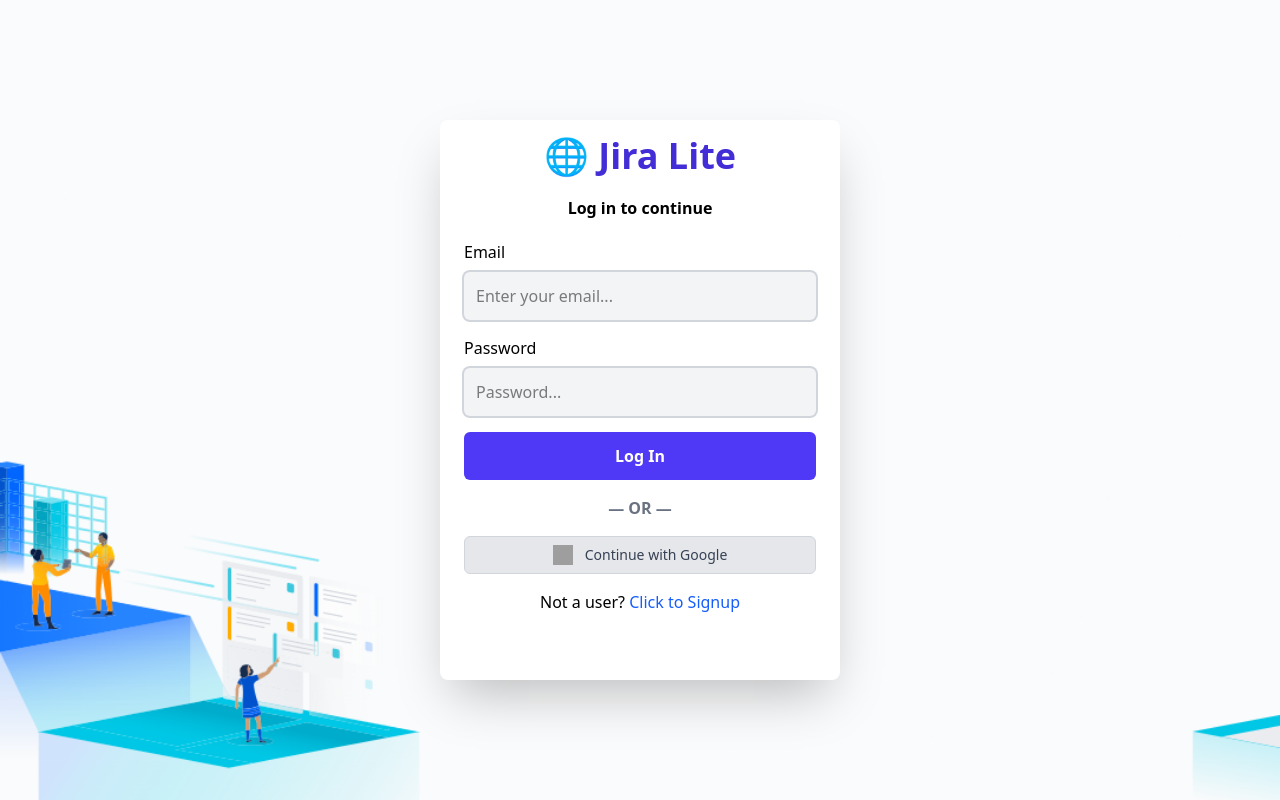
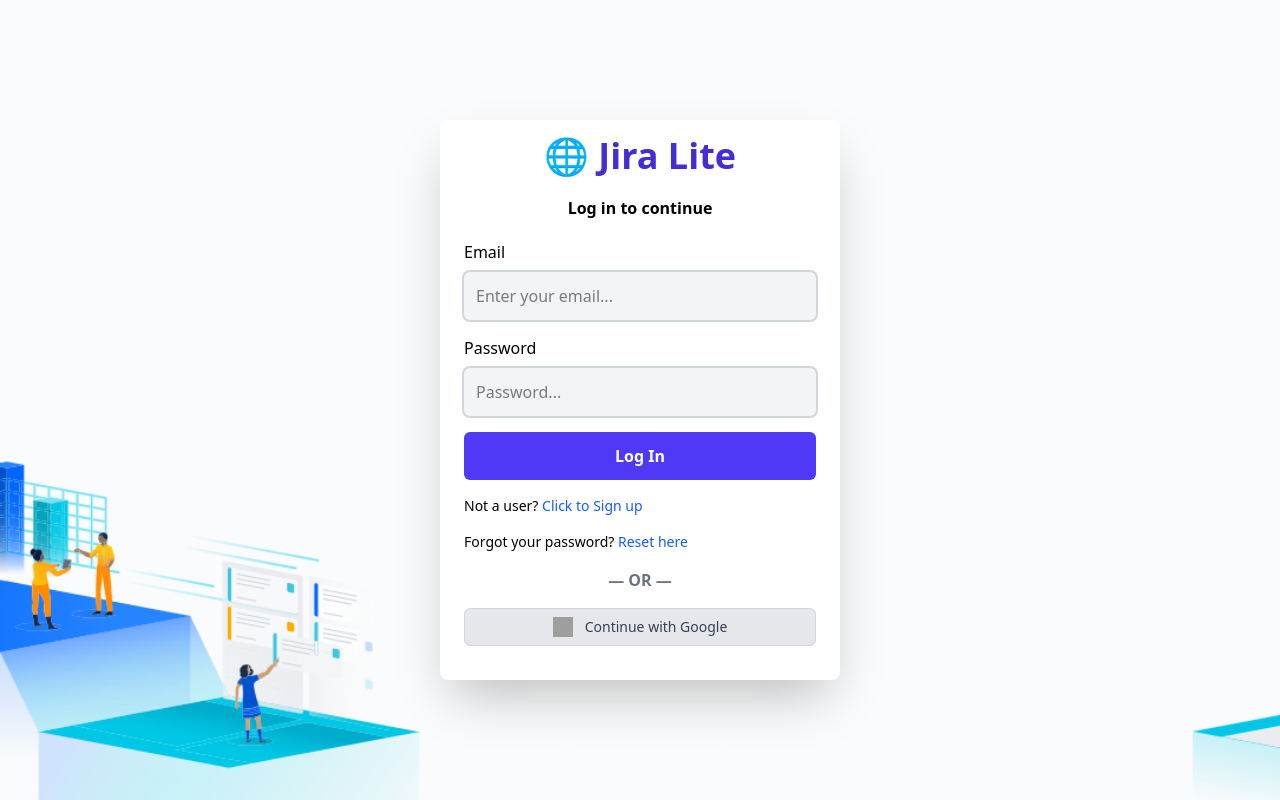
Before and after one commit to Hades-ux/Jira-lite, a React (Vite) app: page /login in a window 1280 px wide. Built offline with nearby package versions, Linux system fonts and the light colour scheme; grey boxes are pictures that could not be loaded.

Commit message:
forgotr setup

```diff
--- a/src/App.jsx
+++ b/src/App.jsx
@@ -1,12 +1,14 @@
 import { Routes, Route } from "react-router-dom";
 import Signup from "./pages/Signup";
 import Login from "./pages/Login";
+import Forgote from "./pages/Forgote";
 
 const App = () => {
   return (
     <Routes>
       <Route path="/" element={<Signup />} />
       <Route path="/login" element={<Login />} />
+      <Route path="/Forgote" element={<Forgote />} />
     </Routes>
   );
 };
--- /dev/null
+++ b/src/pages/Forgote.jsx
@@ -0,0 +1,5 @@
+const Forgote = () => {
+  return <div>Forgote qwaewzsx</div>;
+};
+
+export default Forgote;
--- a/src/pages/Login.jsx
+++ b/src/pages/Login.jsx
@@ -75,6 +75,22 @@
           >
             Log In
           </button>
+          <div className="text-sm">
+            Not a user?{" "}
+            <NavLink to="/" className="text-blue-600 hover:underline">
+              Click to Sign up
+            </NavLink>
+          </div>
+
+          <div className="text-sm">
+            Forgot your password?{" "}
+            <NavLink
+              to="/Forgote"
+              className="text-blue-600 hover:underline"
+            >
+              Reset here
+            </NavLink>
+          </div>
 
           <div className="text-center text-gray-500 font-semibold">— OR —</div>
 
@@ -92,12 +108,6 @@
               Continue with Google
             </span>
           </button>
-          <div className="text-center">
-            Not a user?{" "}
-            <NavLink to="/" className="text-blue-600 hover:underline">
-              Click to Signup
-            </NavLink>
-          </div>
         </form>
       </div>
     </div>
```
Also changed, not shown: src/pages/Signup.jsx (line endings or trailing spaces).
